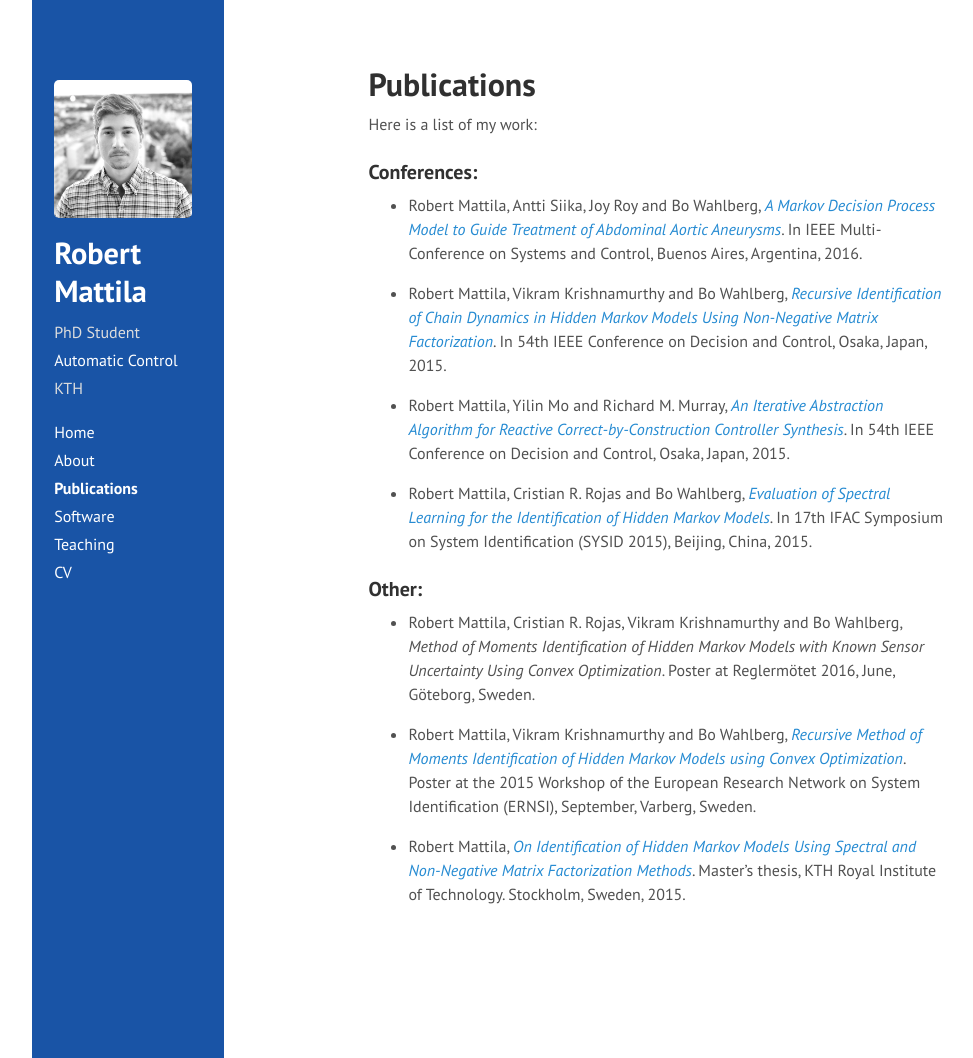
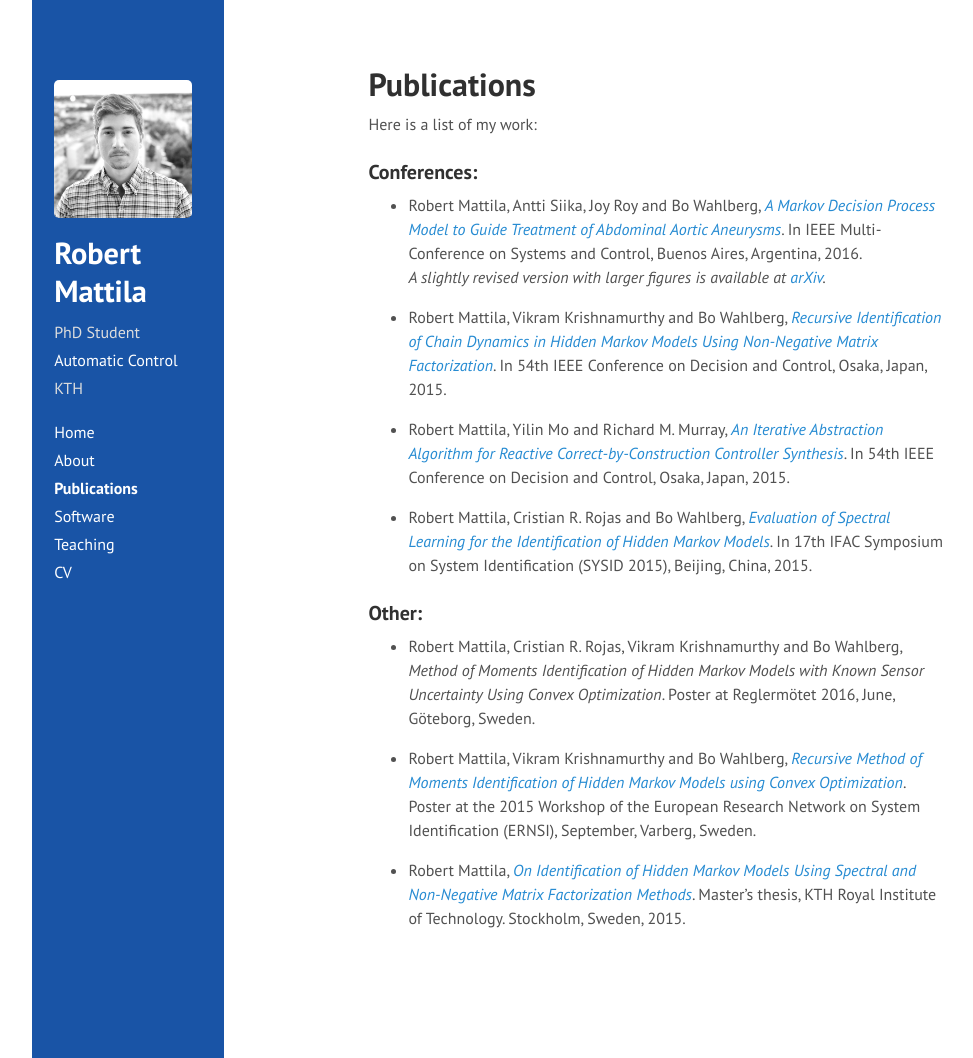
Before and after one commit to rmattila/rmattila.github.io, a Jekyll site: the page built from publications.md, in a window 1280 px wide and 1058 px high. Shown: the whole window, without its empty margins (70-1043 px from the left). Built offline with Jekyll 4.4.1, drawn with Linux system fonts in a browser that asks for light colours; comment, search, counter and statistics services are not loaded.

Commit message:
arXiv version

```diff
--- a/publications.md
+++ b/publications.md
@@ -11,6 +11,8 @@ Here is a list of my work:
 Process Model to Guide Treatment of Abdominal Aortic
 Aneurysms*](http://ieeexplore.ieee.org/document/7587869/).
 In IEEE Multi-Conference on Systems and Control, Buenos Aires, Argentina, 2016.
+<br>*A slightly revised version with larger figures is available at
+[arXiv](https://arxiv.org/abs/1611.02177).*
 
 * Robert Mattila, Vikram Krishnamurthy and Bo Wahlberg, [*Recursive
 Identification of Chain Dynamics in Hidden Markov Models Using Non-Negative
```
